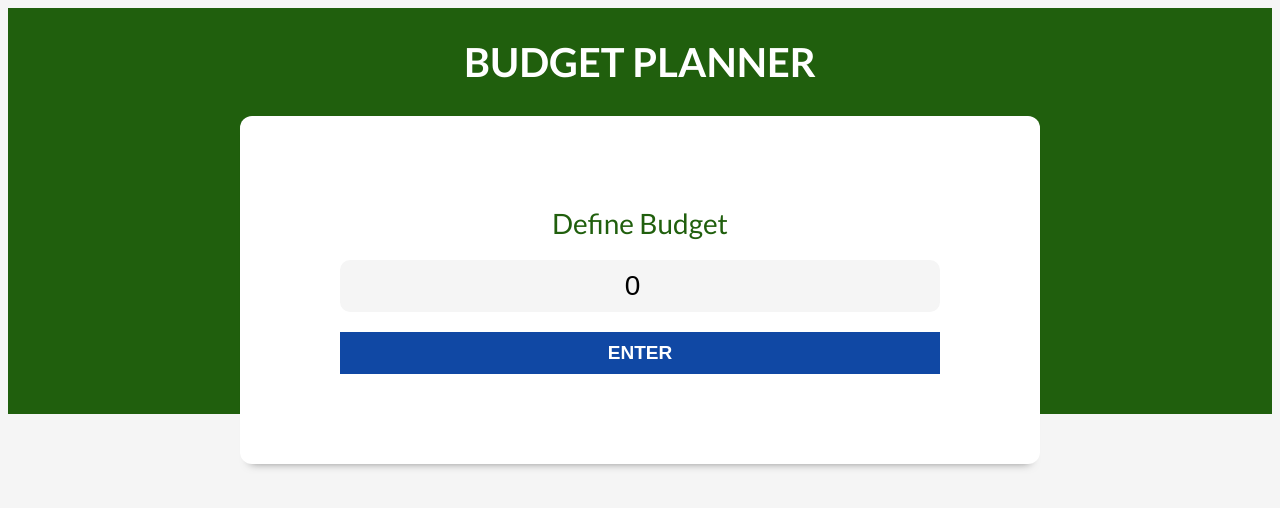
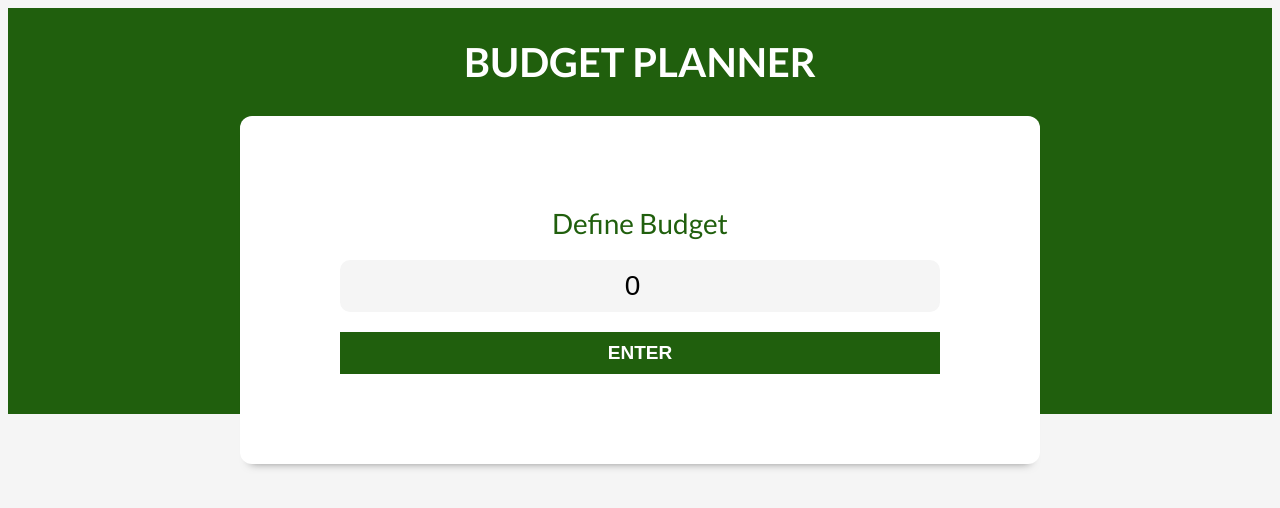
Before and after one commit to listerineh/budget-planner, a React (Vite) app: page / in a window 1280 px wide. Shown: the top 508 px of the page. Built offline with nearby package versions, Linux system fonts and the light colour scheme.

Commit message:
Change the main color of all the site

```diff
--- a/src/index.css
+++ b/src/index.css
@@ -1,5 +1,6 @@
 :root {
     --green: #205f0d;
+    --dark-green: #1a4b0b;
     --white: #ffffff;
     --sky-gray: #f5f5f5;
     --gray: #94a3b8;
@@ -97,9 +98,10 @@ header h1 {
     border: none;
     flex: 1;
     font-size: 1.6rem;
+    text-align: center;
 }
 .form input[type="submit"] {
-    background-color: #1048a4;
+    background-color: var(--green);
     border: none;
     padding: 1rem;
     text-align: center;
@@ -118,7 +120,7 @@ header h1 {
     }
 }
 .form input[type="submit"]:hover {
-    background-color: #042a67;
+    background-color: var(--dark-green);
     cursor: pointer;
 }
 
```
Also changed, not shown: src/img/new_expense.svg.
